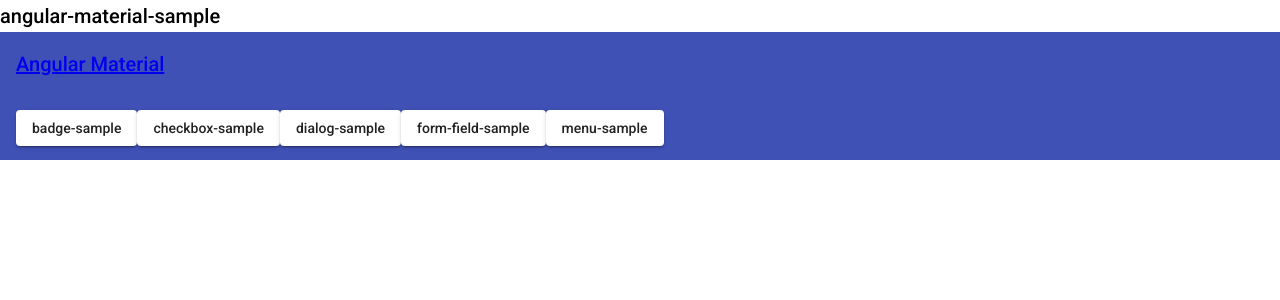
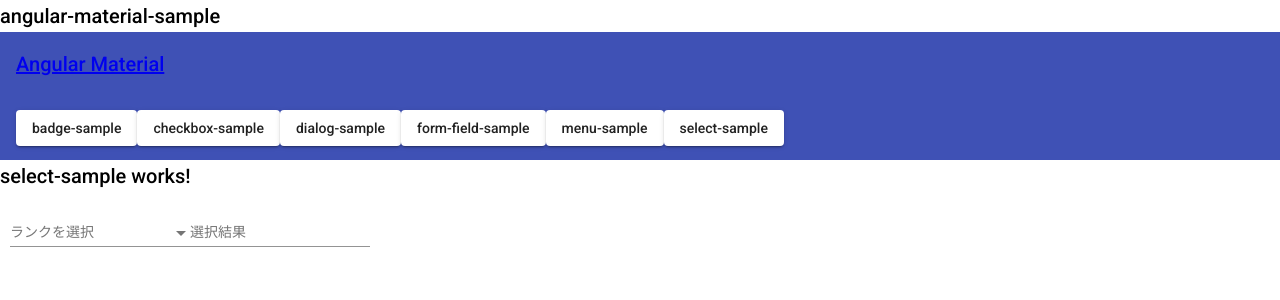
Before and after one commit to nakamurakko/angular-material-sample, an Angular app: page /select-sample in a window 1280 px wide. Before the commit this address led to /. Shown: the top 300 px of the page. Built offline with nearby package versions, Linux system fonts and the light colour scheme.

Commit message:
Select のサンプルを追加。

```diff
--- a/src/app/app-routing.module.ts
+++ b/src/app/app-routing.module.ts
@@ -6,6 +6,7 @@
 import { DialogSampleComponent } from './dialog-sample/dialog-sample.component';
 import { FormFieldSampleComponent } from './form-field-sample/form-field-sample.component';
 import { MenuSampleComponent } from './menu-sample/menu-sample.component';
+import { SelectSampleComponent } from './select-sample/select-sample.component';
 
 const routes: Routes = [
   { path: '', redirectTo: '/', pathMatch: 'full' },
@@ -14,6 +15,7 @@
   { path: 'dialog-sample', component: DialogSampleComponent },
   { path: 'form-field-sample', component: FormFieldSampleComponent },
   { path: 'menu-sample', component: MenuSampleComponent },
+  { path: 'select-sample', component: SelectSampleComponent },
 ];
 
 @NgModule({
--- a/src/app/app.component.html
+++ b/src/app/app.component.html
@@ -18,6 +18,8 @@
             routerLink="/form-field-sample">form-field-sample</button>
     <button mat-raised-button
             routerLink="/menu-sample">menu-sample</button>
+    <button mat-raised-button
+            routerLink="/select-sample">select-sample</button>
   </mat-toolbar-row>
 </mat-toolbar>
 
--- a/src/app/app.module.ts
+++ b/src/app/app.module.ts
@@ -7,6 +7,7 @@
 import { MatFormFieldModule } from '@angular/material/form-field';
 import { MatInputModule } from '@angular/material/input';
 import { MatMenuModule } from '@angular/material/menu';
+import { MatSelectModule } from '@angular/material/select';
 import { MatToolbarModule } from '@angular/material/toolbar';
 import { BrowserModule } from '@angular/platform-browser';
 import { BrowserAnimationsModule } from '@angular/platform-browser/animations';
@@ -19,6 +20,7 @@
 import { DialogSampleComponent } from './dialog-sample/dialog-sample.component';
 import { FormFieldSampleComponent } from './form-field-sample/form-field-sample.component';
 import { MenuSampleComponent } from './menu-sample/menu-sample.component';
+import { SelectSampleComponent } from './select-sample/select-sample.component';
 
 @NgModule({
   declarations: [
@@ -28,7 +30,8 @@
     DialogSampleComponent,
     ConfirmDialogComponent,
     FormFieldSampleComponent,
-    MenuSampleComponent
+    MenuSampleComponent,
+    SelectSampleComponent
   ],
   imports: [
     AppRoutingModule,
@@ -42,6 +45,7 @@
     MatFormFieldModule,
     MatInputModule,
     MatMenuModule,
+    MatSelectModule,
     MatToolbarModule,
   ],
   providers: [],
--- /dev/null
+++ b/src/app/data-types/rank.ts
@@ -0,0 +1,7 @@
+/**
+ * ランククラス。
+ */
+export class Rank {
+  public id: number = 0;
+  public value: string = '';
+}
--- /dev/null
+++ b/src/app/select-sample/select-sample.component.html
@@ -0,0 +1,21 @@
+<h2>select-sample works!</h2>
+
+<div class="div-padding">
+
+  <div>
+    <mat-form-field>
+      <mat-label>ランクを選択</mat-label>
+      <mat-select (selectionChange)="onSelectionChange($event)">
+        <mat-option *ngFor="let rank of ranks"
+                    value={{rank.id}}>{{rank.value}}</mat-option>
+      </mat-select>
+    </mat-form-field>
+    <mat-form-field>
+      <mat-label>選択結果</mat-label>
+      <input matInput
+             readonly=true
+             [ngModel]="selectedValue" />
+    </mat-form-field>
+  </div>
+
+</div>
--- /dev/null
+++ b/src/app/select-sample/select-sample.component.ts
@@ -0,0 +1,38 @@
+import { Component, OnInit } from '@angular/core';
+import { MatSelectChange } from '@angular/material/select';
+
+import { Rank } from '../data-types/rank';
+
+/**
+ * Select サンプル。
+ */
+@Component({
+  selector: 'app-select-sample',
+  templateUrl: './select-sample.component.html',
+  styleUrls: ['./select-sample.component.css']
+})
+export class SelectSampleComponent implements OnInit {
+
+  /** 選択値。 */
+  public selectedValue: string = '';
+
+  /** ランク一覧。 */
+  public readonly ranks: Array<Rank> = new Array<Rank>(
+    { id: 0, value: '松' },
+    { id: 1, value: '竹' },
+    { id: 2, value: '梅' },
+  );
+
+  public ngOnInit(): void {
+  }
+
+  /**
+   * 選択値変更処理。
+   *
+   * @param e イベントデータ。
+   */
+  public onSelectionChange(e: MatSelectChange): void {
+    this.selectedValue = e.value as string;
+  }
+
+}
```
Also changed, not shown: src/app/select-sample/select-sample.component.css (added), 2 other files (tests, documents, lock files or other folders).
